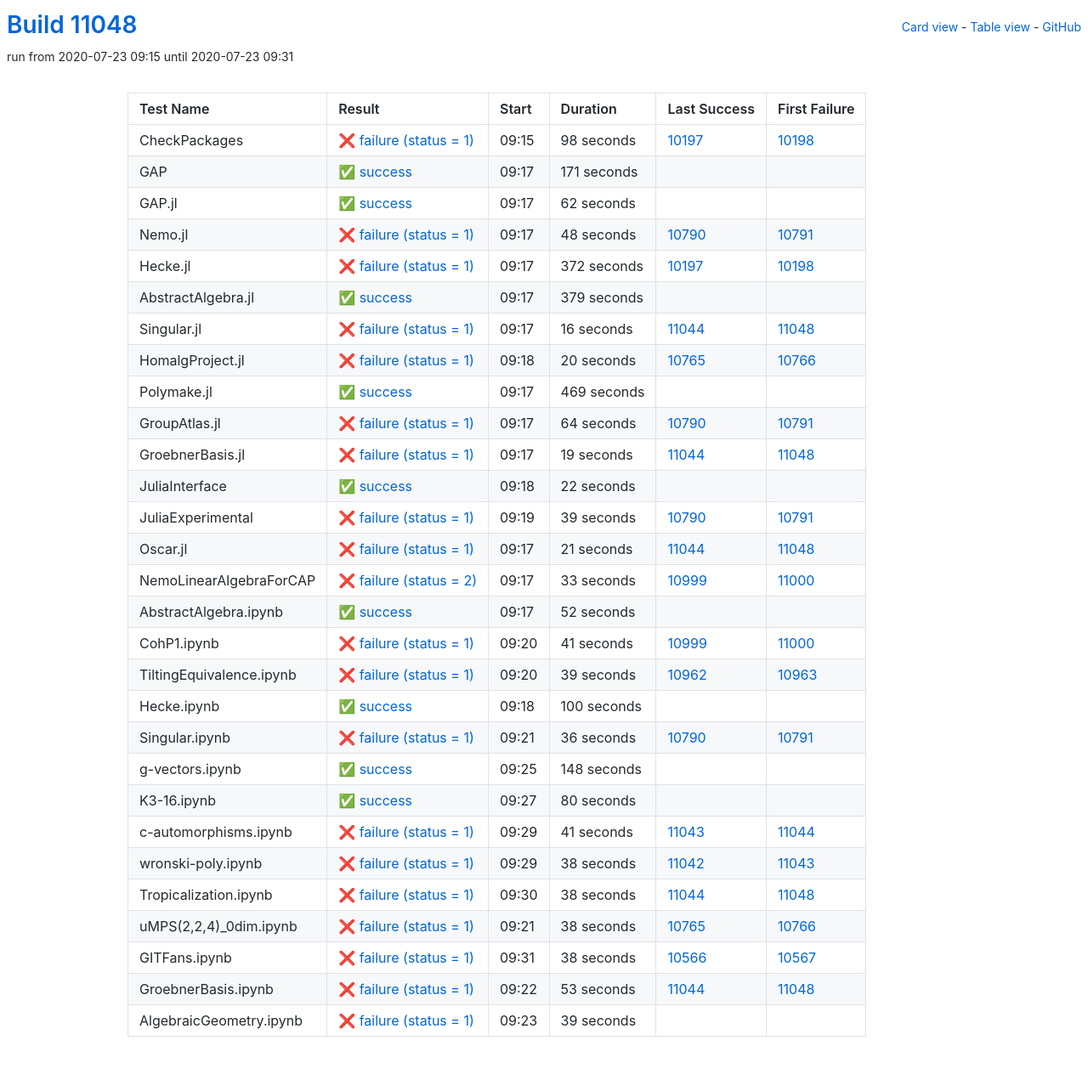
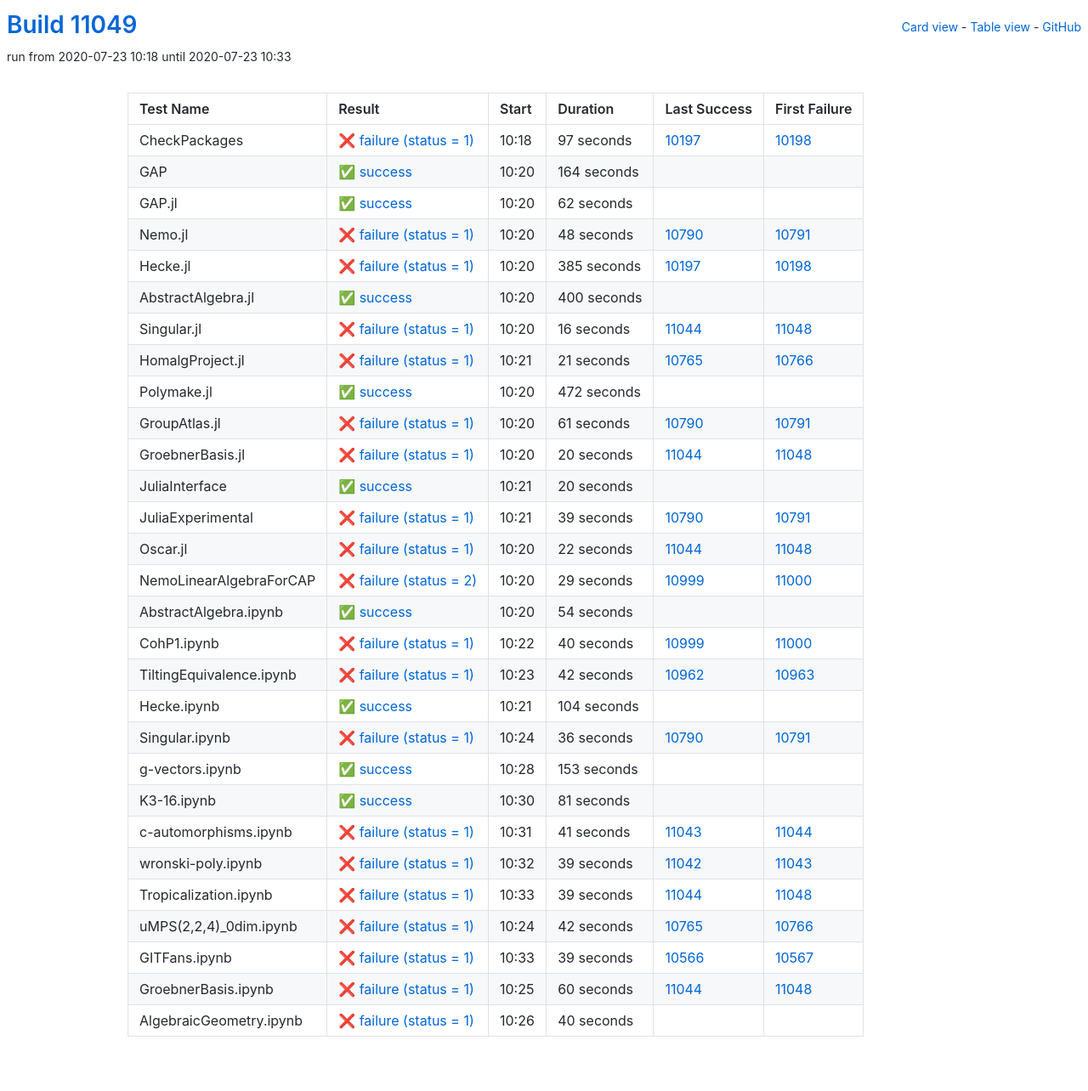
Before and after one commit to oscar-system/oscar-ci-status, a Jekyll site: the page built from table.html, in a window 1280 px wide. Shown: the whole page at 85% size. Built offline with Jekyll 4.4.1, drawn with Linux system fonts in a browser that asks for light colours.

Commit message:
Build #11049

```diff
--- a/_data/ci.yml
+++ b/_data/ci.yml
@@ -1,6 +1,6 @@
 ---
-build: 11048
-build_url: https://oscarci.mathematik.uni-kl.de/job/oscar/11048/
+build: 11049
+build_url: https://oscarci.mathematik.uni-kl.de/job/oscar/11049/
 job: oscar
 organization: oscar-system
 repo: oscar-ci-status
@@ -8,32 +8,32 @@
 tests:
 - name: CheckPackages
   id: checkpackages
-  log: https://oscarci.mathematik.uni-kl.de/job/oscar/11048/artifact/logs/build-11048/CheckPackages.log
-  start: 2020-07-23 09:15
+  log: https://oscarci.mathematik.uni-kl.de/job/oscar/11049/artifact/logs/build-11049/CheckPackages.log
+  start: 2020-07-23 10:18
   success: false
   exitcode: 1
   status: failure
-  duration: 98
+  duration: 97
   last_success: 10197
   last_success_url: https://oscarci.mathematik.uni-kl.de/job/oscar/10197/
   first_failure: 10198
   first_failure_url: https://oscarci.mathematik.uni-kl.de/job/oscar/10198/
 - name: GAP
   id: gap
-  log: https://oscarci.mathematik.uni-kl.de/job/oscar/11048/artifact/logs/build-11048/GAP.log
-  start: 2020-07-23 09:17
+  log: https://oscarci.mathematik.uni-kl.de/job/oscar/11049/artifact/logs/build-11049/GAP.log
+  start: 2020-07-23 10:20
   success: true
   exitcode: 0
   status: success
-  duration: 171
+  duration: 164
   last_success: false
   last_success_url:
   first_failure: false
   first_failure_url:
 - name: GAP.jl
   id: gap-jl
-  log: https://oscarci.mathematik.uni-kl.de/job/oscar/11048/artifact/logs/build-11048/GAP.jl.log
-  start: 2020-07-23 09:17
+  log: https://oscarci.mathematik.uni-kl.de/job/oscar/11049/artifact/logs/build-11049/GAP.jl.log
+  start: 2020-07-23 10:20
   success: true
   exitcode: 0
   status: success
@@ -44,8 +44,8 @@
   first_failure_url:
 - name: Nemo.jl
   id: nemo-jl
-  log: https://oscarci.mathematik.uni-kl.de/job/oscar/11048/artifact/logs/build-11048/Nemo.jl.log
-  start: 2020-07-23 09:17
+  log: https://oscarci.mathematik.uni-kl.de/job/oscar/11049/artifact/logs/build-11049/Nemo.jl.log
+  start: 2020-07-23 10:20
   success: false
   exitcode: 1
   status: failure
@@ -56,32 +56,32 @@
   first_failure_url: https://oscarci.mathematik.uni-kl.de/job/oscar/10791/
 - name: Hecke.jl
   id: hecke-jl
-  log: https://oscarci.mathematik.uni-kl.de/job/oscar/11048/artifact/logs/build-11048/Hecke.jl.log
-  start: 2020-07-23 09:17
+  log: https://oscarci.mathematik.uni-kl.de/job/oscar/11049/artifact/logs/build-11049/Hecke.jl.log
+  start: 2020-07-23 10:20
   success: false
   exitcode: 1
   status: failure
-  duration: 372
+  duration: 385
   last_success: 10197
   last_success_url: https://oscarci.mathematik.uni-kl.de/job/oscar/10197/
   first_failure: 10198
   first_failure_url: https://oscarci.mathematik.uni-kl.de/job/oscar/10198/
 - name: AbstractAlgebra.jl
   id: abstractalgebra-jl
-  log: https://oscarci.mathematik.uni-kl.de/job/oscar/11048/artifact/logs/build-11048/AbstractAlgebra.jl.log
-  start: 2020-07-23 09:17
+  log: https://oscarci.mathematik.uni-kl.de/job/oscar/11049/artifact/logs/build-11049/AbstractAlgebra.jl.log
+  start: 2020-07-23 10:20
   success: true
   exitcode: 0
   status: success
-  duration: 379
+  duration: 400
   last_success: false
   last_success_url:
   first_failure: false
   first_failure_url:
 - name: Singular.jl
   id: singular-jl
-  log: https://oscarci.mathematik.uni-kl.de/job/oscar/11048/artifact/logs/build-11048/Singular.jl.log
-  start: 2020-07-23 09:17
+  log: https://oscarci.mathematik.uni-kl.de/job/oscar/11049/artifact/logs/build-11049/Singular.jl.log
+  start: 2020-07-23 10:20
   success: false
   exitcode: 1
   status: failure
@@ -92,68 +92,68 @@
   first_failure_url: https://oscarci.mathematik.uni-kl.de/job/oscar/11048/
 - name: HomalgProject.jl
   id: homalgproject-jl
-  log: https://oscarci.mathematik.uni-kl.de/job/oscar/11048/artifact/logs/build-11048/HomalgProject.jl.log
-  start: 2020-07-23 09:18
+  log: https://oscarci.mathematik.uni-kl.de/job/oscar/11049/artifact/logs/build-11049/HomalgProject.jl.log
+  start: 2020-07-23 10:21
   success: false
   exitcode: 1
   status: failure
-  duration: 20
+  duration: 21
   last_success: 10765
   last_success_url: https://oscarci.mathematik.uni-kl.de/job/oscar/10765/
   first_failure: 10766
   first_failure_url: https://oscarci.mathematik.uni-kl.de/job/oscar/10766/
 - name: Polymake.jl
   id: polymake-jl
-  log: https://oscarci.mathematik.uni-kl.de/job/oscar/11048/artifact/logs/build-11048/Polymake.jl.log
-  start: 2020-07-23 09:17
+  log: https://oscarci.mathematik.uni-kl.de/job/oscar/11049/artifact/logs/build-11049/Polymake.jl.log
+  start: 2020-07-23 10:20
   success: true
   exitcode: 0
   status: success
-  duration: 469
+  duration: 472
   last_success: false
   last_success_url:
   first_failure: false
   first_failure_url:
 - name: GroupAtlas.jl
   id: groupatlas-jl
-  log: https://oscarci.mathematik.uni-kl.de/job/oscar/11048/artifact/logs/build-11048/GroupAtlas.jl.log
-  start: 2020-07-23 09:17
+  log: https://oscarci.mathematik.uni-kl.de/job/oscar/11049/artifact/logs/build-11049/GroupAtlas.jl.log
+  start: 2020-07-23 10:20
   success: false
   exitcode: 1
   status: failure
-  duration: 64
+  duration: 61
   last_success: 10790
   last_success_url: https://oscarci.mathematik.uni-kl.de/job/oscar/10790/
   first_failure: 10791
   first_failure_url: https://oscarci.mathematik.uni-kl.de/job/oscar/10791/
 - name: GroebnerBasis.jl
   id: groebnerbasis-jl
-  log: https://oscarci.mathematik.uni-kl.de/job/oscar/11048/artifact/logs/build-11048/GroebnerBasis.jl.log
-  start: 2020-07-23 09:17
+  log: https://oscarci.mathematik.uni-kl.de/job/oscar/11049/artifact/logs/build-11049/GroebnerBasis.jl.log
+  start: 2020-07-23 10:20
   success: false
   exitcode: 1
   status: failure
-  duration: 19
+  duration: 20
   last_success: 11044
   last_success_url: https://oscarci.mathematik.uni-kl.de/job/oscar/11044/
   first_failure: 11048
   first_failure_url: https://oscarci.mathematik.uni-kl.de/job/oscar/11048/
 - name: JuliaInterface
   id: juliainterface
-  log: https://oscarci.mathematik.uni-kl.de/job/oscar/11048/artifact/logs/build-11048/JuliaInterface.log
-  start: 2020-07-23 09:18
+  log: https://oscarci.mathematik.uni-kl.de/job/oscar/11049/artifact/logs/build-11049/JuliaInterface.log
+  start: 2020-07-23 10:21
   success: true
   exitcode: 0
   status: success
-  duration: 22
+  duration: 20
   last_success: false
   last_success_url:
   first_failure: false
   first_failure_url:
 - name: JuliaExperimental
   id: juliaexperimental
-  log: https://oscarci.mathematik.uni-kl.de/job/oscar/11048/artifact/logs/build-11048/JuliaExperimental.log
-  start: 2020-07-23 09:19
+  log: https://oscarci.mathematik.uni-kl.de/job/oscar/11049/artifact/logs/build-11049/JuliaExperimental.log
+  start: 2020-07-23 10:21
   success: false
   exitcode: 1
   status: failure
@@ -164,80 +164,80 @@
   first_failure_url: https://oscarci.mathematik.uni-kl.de/job/oscar/10791/
 - name: Oscar.jl
   id: oscar-jl
-  log: https://oscarci.mathematik.uni-kl.de/job/oscar/11048/artifact/logs/build-11048/Oscar.jl.log
-  start: 2020-07-23 09:17
+  log: https://oscarci.mathematik.uni-kl.de/job/oscar/11049/artifact/logs/build-11049/Oscar.jl.log
+  start: 2020-07-23 10:20
   success: false
   exitcode: 1
   status: failure
-  duration: 21
+  duration: 22
   last_success: 11044
   last_success_url: https://oscarci.mathematik.uni-kl.de/job/oscar/11044/
   first_failure: 11048
   first_failure_url: https://oscarci.mathematik.uni-kl.de/job/oscar/11048/
 - name: NemoLinearAlgebraForCAP
   id: nemolinearalgebraforcap
-  log: https://oscarci.mathematik.uni-kl.de/job/oscar/11048/artifact/logs/build-11048/NemoLinearAlgebraForCAP.log
-  start: 2020-07-23 09:17
+  log: https://oscarci.mathematik.uni-kl.de/job/oscar/11049/artifact/logs/build-11049/NemoLinearAlgebraForCAP.log
+  start: 2020-07-23 10:20
   success: false
   exitcode: 2
   status: failure
-  duration: 33
+  duration: 29
   last_success: 10999
   last_success_url: https://oscarci.mathematik.uni-kl.de/job/oscar/10999/
   first_failure: 11000
   first_failure_url: https://oscarci.mathematik.uni-kl.de/job/oscar/11000/
 - name: AbstractAlgebra.ipynb
   id: abstractalgebra-ipynb
-  log: https://oscarci.mathematik.uni-kl.de/job/oscar/11048/artifact/logs/build-11048/AbstractAlgebra.ipynb.log
-  start: 2020-07-23 09:17
+  log: https://oscarci.mathematik.uni-kl.de/job/oscar/11049/artifact/logs/build-11049/AbstractAlgebra.ipynb.log
+  start: 2020-07-23 10:20
   success: true
   exitcode: 0
   status: success
-  duration: 52
+  duration: 54
   last_success: false
   last_success_url:
   first_failure: false
   first_failure_url:
 - name: CohP1.ipynb
   id: cohp1-ipynb
-  log: https://oscarci.mathematik.uni-kl.de/job/oscar/11048/artifact/logs/build-11048/CohP1.ipynb.log
-  start: 2020-07-23 09:20
+  log: https://oscarci.mathematik.uni-kl.de/job/oscar/11049/artifact/logs/build-11049/CohP1.ipynb.log
+  start: 2020-07-23 10:22
   success: false
   exitcode: 1
   status: failure
-  duration: 41
+  duration: 40
   last_success: 10999
   last_success_url: https://oscarci.mathematik.uni-kl.de/job/oscar/10999/
   first_failure: 11000
   first_failure_url: https://oscarci.mathematik.uni-kl.de/job/oscar/11000/
 - name: TiltingEquivalence.ipynb
   id: tiltingequivalence-ipynb
-  log: https://oscarci.mathematik.uni-kl.de/job/oscar/11048/artifact/logs/build-11048/TiltingEquivalence.ipynb.log
-  start: 2020-07-23 09:20
+  log: https://oscarci.mathematik.uni-kl.de/job/oscar/11049/artifact/logs/build-11049/TiltingEquivalence.ipynb.log
+  start: 2020-07-23 10:23
   success: false
   exitcode: 1
   status: failure
-  duration: 39
+  duration: 42
   last_success: 10962
   last_success_url: https://oscarci.mathematik.uni-kl.de/job/oscar/10962/
   first_failure: 10963
   first_failure_url: https://oscarci.mathematik.uni-kl.de/job/oscar/10963/
 - name: Hecke.ipynb
   id: hecke-ipynb
-  log: https://oscarci.mathematik.uni-kl.de/job/oscar/11048/artifact/logs/build-11048/Hecke.ipynb.log
-  start: 2020-07-23 09:18
+  log: https://oscarci.mathematik.uni-kl.de/job/oscar/11049/artifact/logs/build-11049/Hecke.ipynb.log
+  start: 2020-07-23 10:21
   success: true
   exitcode: 0
   status: success
-  duration: 100
+  duration: 104
   last_success: false
   last_success_url:
   first_failure: false
   first_failure_url:
 - name: Singular.ipynb
   id: singular-ipynb
-  log: https://oscarci.mathematik.uni-kl.de/job/oscar/11048/artifact/logs/build-11048/Singular.ipynb.log
-  start: 2020-07-23 09:21
+  log: https://oscarci.mathematik.uni-kl.de/job/oscar/11049/artifact/logs/build-11049/Singular.ipynb.log
+  start: 2020-07-23 10:24
   success: false
   exitcode: 1
   status: failure
@@ -248,32 +248,32 @@
   first_failure_url: https://oscarci.mathematik.uni-kl.de/job/oscar/10791/
 - name: g-vectors.ipynb
   id: g-vectors-ipynb
-  log: https://oscarci.mathematik.uni-kl.de/job/oscar/11048/artifact/logs/build-11048/g-vectors.ipynb.log
-  start: 2020-07-23 09:25
+  log: https://oscarci.mathematik.uni-kl.de/job/oscar/11049/artifact/logs/build-11049/g-vectors.ipynb.log
+  start: 2020-07-23 10:28
   success: true
   exitcode: 0
   status: success
-  duration: 148
+  duration: 153
   last_success: false
   last_success_url:
   first_failure: false
   first_failure_url:
 - name: K3-16.ipynb
   id: k3-16-ipynb
-  log: https://oscarci.mathematik.uni-kl.de/job/oscar/11048/artifact/logs/build-11048/K3-16.ipynb.log
-  start: 2020-07-23 09:27
+  log: https://oscarci.mathematik.uni-kl.de/job/oscar/11049/artifact/logs/build-11049/K3-16.ipynb.log
+  start: 2020-07-23 10:30
   success: true
   exitcode: 0
   status: success
-  duration: 80
+  duration: 81
   last_success: false
   last_success_url:
   first_failure: false
   first_failure_url:
 - name: c-automorphisms.ipynb
   id: c-automorphisms-ipynb
-  log: https://oscarci.mathematik.uni-kl.de/job/oscar/11048/artifact/logs/build-11048/c-automorphisms.ipynb.log
-  start: 2020-07-23 09:29
+  log: https://oscarci.mathematik.uni-kl.de/job/oscar/11049/artifact/logs/build-11049/c-automorphisms.ipynb.log
+  start: 2020-07-23 10:31
   success: false
   exitcode: 1
   status: failure
@@ -284,72 +284,72 @@
   first_failure_url: https://oscarci.mathematik.uni-kl.de/job/oscar/11044/
 - name: wronski-poly.ipynb
   id: wronski-poly-ipynb
-  log: https://oscarci.mathematik.uni-kl.de/job/oscar/11048/artifact/logs/build-11048/wronski-poly.ipynb.log
-  start: 2020-07-23 09:29
+  log: https://oscarci.mathematik.uni-kl.de/job/oscar/11049/artifact/logs/build-11049/wronski-poly.ipynb.log
+  start: 2020-07-23 10:32
   success: false
   exitcode: 1
   status: failure
-  duration: 38
+  duration: 39
   last_success: 11042
   last_success_url: https://oscarci.mathematik.uni-kl.de/job/oscar/11042/
   first_failure: 11043
   first_failure_url: https://oscarci.mathematik.uni-kl.de/job/oscar/11043/
 - name: Tropicalization.ipynb
   id: tropicalization-ipynb
-  log: https://oscarci.mathematik.uni-kl.de/job/oscar/11048/artifact/logs/build-11048/Tropicalization.ipynb.log
-  start: 2020-07-23 09:30
+  log: https://oscarci.mathematik.uni-kl.de/job/oscar/11049/artifact/logs/build-11049/Tropicalization.ipynb.log
+  start: 2020-07-23 10:33
   success: false
   exitcode: 1
   status: failure
-  duration: 38
+  duration: 39
   last_success: 11044
   last_success_url: https://oscarci.mathematik.uni-kl.de/job/oscar/11044/
   first_failure: 11048
   first_failure_url: https://oscarci.mathematik.uni-kl.de/job/oscar/11048/
 - name: uMPS(2,2,4)_0dim.ipynb
   id: umps-2-2-4-0dim-ipynb
-  log: https://oscarci.mathematik.uni-kl.de/job/oscar/11048/artifact/logs/build-11048/uMPS-2-2-4-_0dim.ipynb.log
-  start: 2020-07-23 09:21
+  log: https://oscarci.mathematik.uni-kl.de/job/oscar/11049/artifact/logs/build-11049/uMPS-2-2-4-_0dim.ipynb.log
+  start: 2020-07-23 10:24
   success: false
   exitcode: 1
   status: failure
-  duration: 38
+  duration: 42
   last_success: 10765
   last_success_url: https://oscarci.mathematik.uni-kl.de/job/oscar/10765/
   first_failure: 10766
   first_failure_url: https://oscarci.mathematik.uni-kl.de/job/oscar/10766/
 - name: GITFans.ipynb
   id: gitfans-ipynb
-  log: https://oscarci.mathematik.uni-kl.de/job/oscar/11048/artifact/logs/build-11048/GITFans.ipynb.log
-  start: 2020-07-23 09:31
+  log: https://oscarci.mathematik.uni-kl.de/job/oscar/11049/artifact/logs/build-11049/GITFans.ipynb.log
+  start: 2020-07-23 10:33
   success: false
   exitcode: 1
   status: failure
-  duration: 38
+  duration: 39
   last_success: 10566
   last_success_url: https://oscarci.mathematik.uni-kl.de/job/oscar/10566/
   first_failure: 10567
   first_failure_url: https://oscarci.mathematik.uni-kl.de/job/oscar/10567/
 - name: GroebnerBasis.ipynb
   id: groebnerbasis-ipynb
-  log: https://oscarci.mathematik.uni-kl.de/job/oscar/11048/artifact/logs/build-11048/GroebnerBasis.ipynb.log
-  start: 2020-07-23 09:22
+  log: https://oscarci.mathematik.uni-kl.de/job/oscar/11049/artifact/logs/build-11049/GroebnerBasis.ipynb.log
+  start: 2020-07-23 10:25
   success: false
   exitcode: 1
   status: failure
-  duration: 53
+  duration: 60
   last_success: 11044
   last_success_url: https://oscarci.mathematik.uni-kl.de/job/oscar/11044/
   first_failure: 11048
   first_failure_url: https://oscarci.mathematik.uni-kl.de/job/oscar/11048/
 - name: AlgebraicGeometry.ipynb
   id: algebraicgeometry-ipynb
-  log: https://oscarci.mathematik.uni-kl.de/job/oscar/11048/artifact/logs/build-11048/AlgebraicGeometry.ipynb.log
-  start: 2020-07-23 09:23
+  log: https://oscarci.mathematik.uni-kl.de/job/oscar/11049/artifact/logs/build-11049/AlgebraicGeometry.ipynb.log
+  start: 2020-07-23 10:26
   success: false
   exitcode: 1
   status: failure
-  duration: 39
+  duration: 40
   last_success: false
   last_success_url:
   first_failure: false
```
Also changed, not shown: README.md.
